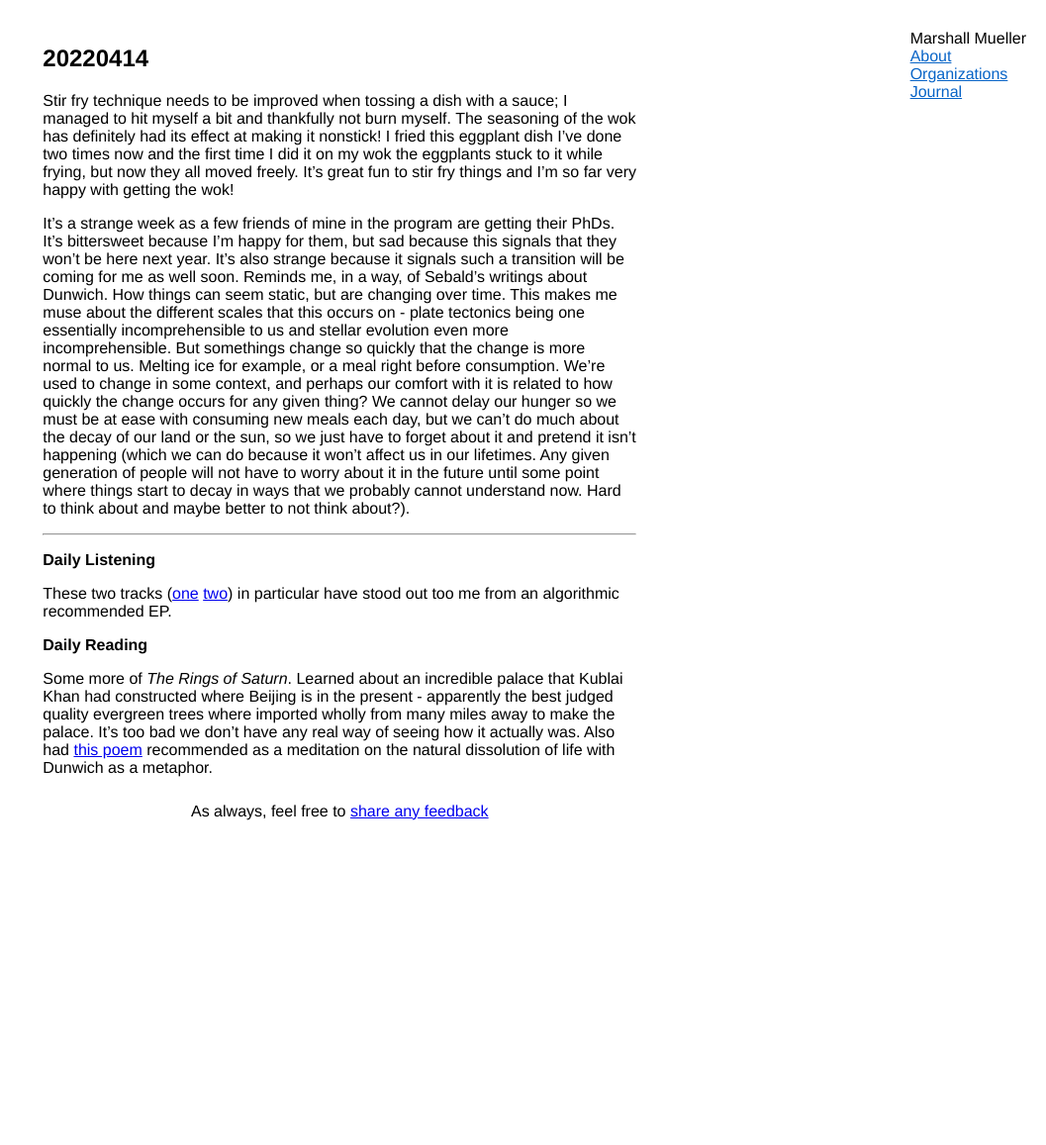
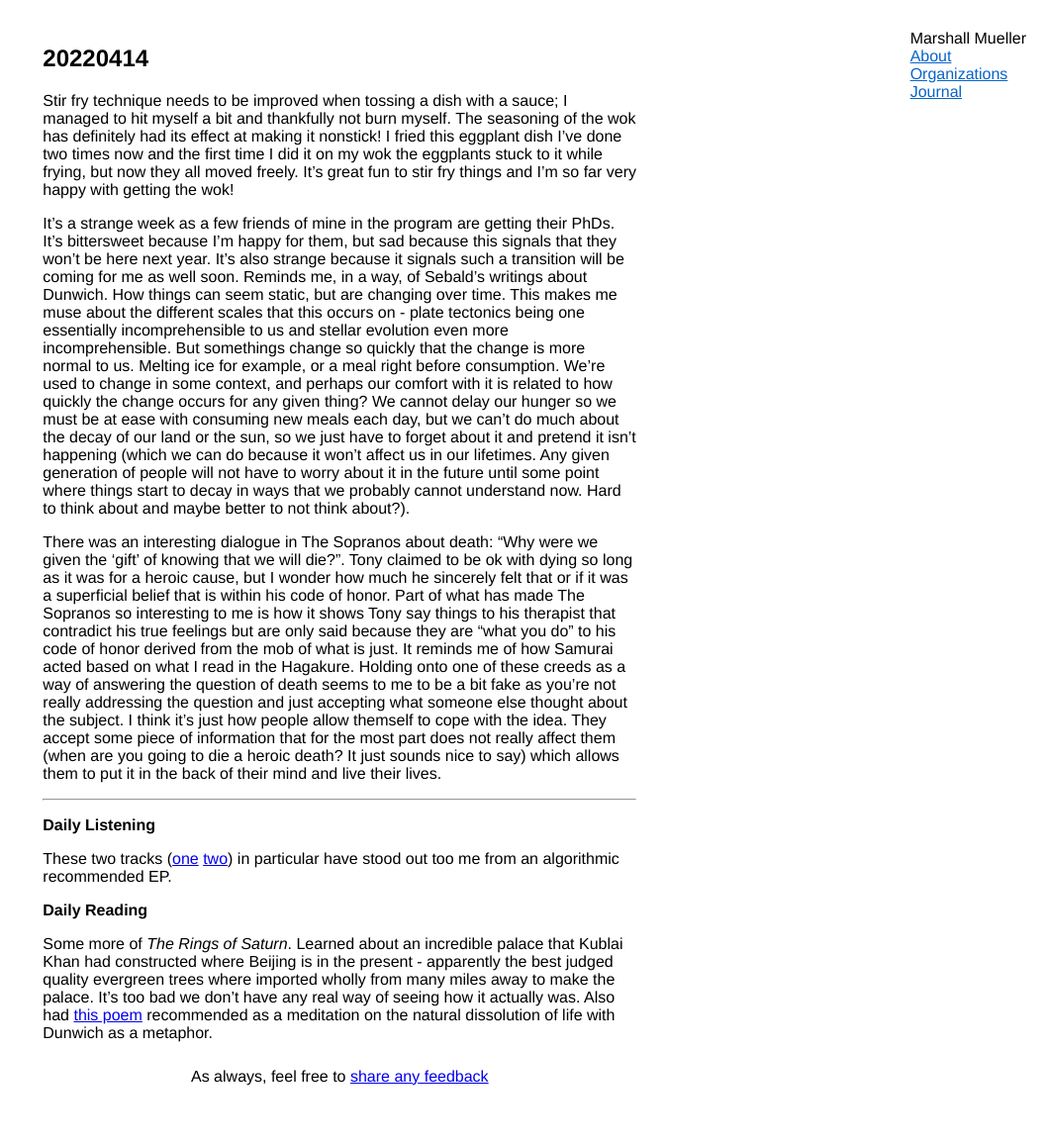
Before and after one commit to MarshMue/marshmue.github.io, a Jekyll site: the page built from _posts/2022-04-14-84.md, in a window 1280 px wide. Shown: the whole page at 99% size, without its empty margins (223-1280 px from the left). Built offline with Jekyll 4.4.1, drawn with Linux system fonts in a browser that asks for light colours; before the commit the page ends 900 px from its top, so only the background shows below that.

Commit message:
updated post

```diff
--- a/_posts/2022-04-14-84.md
+++ b/_posts/2022-04-14-84.md
@@ -6,6 +6,8 @@ layout: post
 Stir fry technique needs to be improved when tossing a dish with a sauce; I managed to hit myself a bit and thankfully not burn myself. The seasoning of the wok has definitely had its effect at making it nonstick! I fried this eggplant dish I've done two times now and the first time I did it on my wok the eggplants stuck to it while frying, but now they all moved freely. It's great fun to stir fry things and I'm so far very happy with getting the wok!
 
 It's a strange week as a few friends of mine in the program are getting their PhDs. It's bittersweet because I'm happy for them, but sad because this signals that they won't be here next year. It's also strange because it signals such a transition will be coming for me as well soon. Reminds me, in a way, of Sebald's writings about Dunwich. How things can seem static, but are changing over time. This makes me muse about the different scales that this occurs on - plate tectonics being one essentially incomprehensible to us and stellar evolution even more incomprehensible. But somethings change so quickly that the change is more normal to us. Melting ice for example, or a meal right before consumption. We're used to change in some context, and perhaps our comfort with it is related to how quickly the change occurs for any given thing? We cannot delay our hunger so we must be at ease with consuming new meals each day, but we can't do much about the decay of our land or the sun, so we just have to forget about it and pretend it isn't happening (which we can do because it won't affect us in our lifetimes. Any given generation of people will not have to worry about it in the future until some point where things start to decay in ways that we probably cannot understand now. Hard to think about and maybe better to not think about?).
+
+There was an interesting dialogue in The Sopranos about death: "Why were we given the 'gift' of knowing that we will die?". Tony claimed to be ok with dying so long as it was for a heroic cause, but I wonder how much he sincerely felt that or if it was a superficial belief that is within his code of honor. Part of what has made The Sopranos so interesting to me is how it shows Tony say things to his therapist that contradict his true feelings but are only said because they are "what you do" to his code of honor derived from the mob of what is just. It reminds me of how Samurai acted based on what I read in the Hagakure. Holding onto one of these creeds as a way of answering the question of death seems to me to be a bit fake as you're not really addressing the question and just accepting what someone else thought about the subject. I think it's just how people allow themself to cope with the idea. They accept some piece of information that for the most part does not really affect them (when are you going to die a heroic death? It just sounds nice to say) which allows them to put it in the back of their mind and live their lives.
 
 ---
 
```
